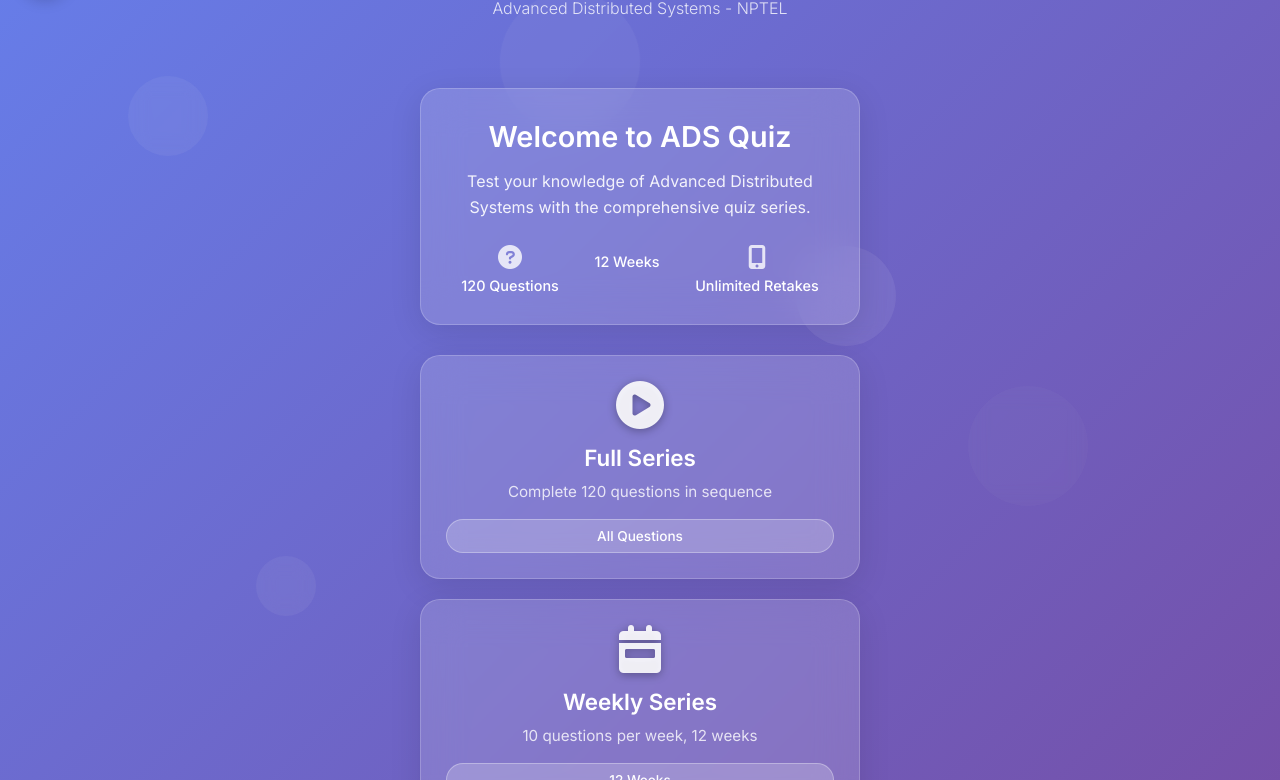
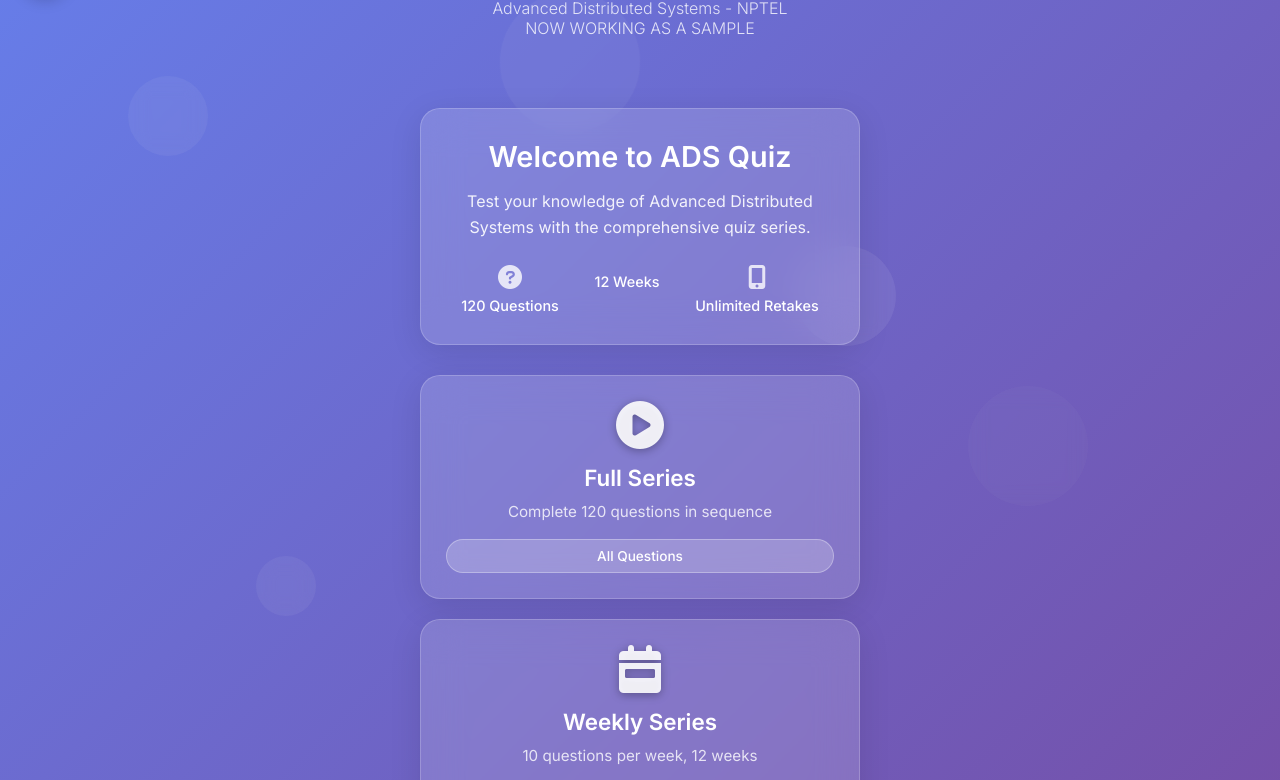
Before and after one commit to afnash/nptel_test, a plain HTML site: page index.html in a window 1280 px wide. Shown: the part 74-854 px from the top of the page. Drawn offline with Linux system fonts and the light colour scheme.

Commit message:
minor updates

```diff
--- a/index.html
+++ b/index.html
@@ -34,6 +34,7 @@
                 <h1>ADS Quiz</h1>
             </div>
             <p class="subtitle">Advanced Distributed Systems - NPTEL</p>
+            <p class="subtitle">NOW WORKING AS A SAMPLE</p>
         </header>
 
         <!-- Home Screen -->
```
